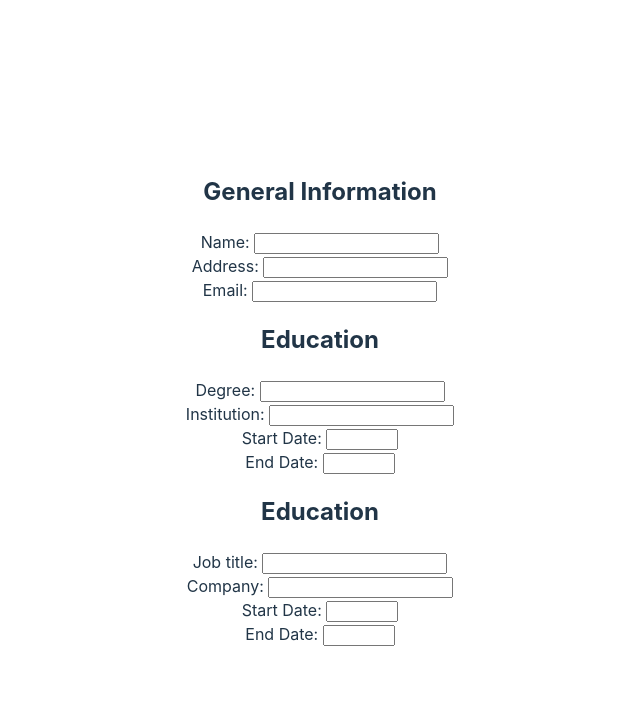
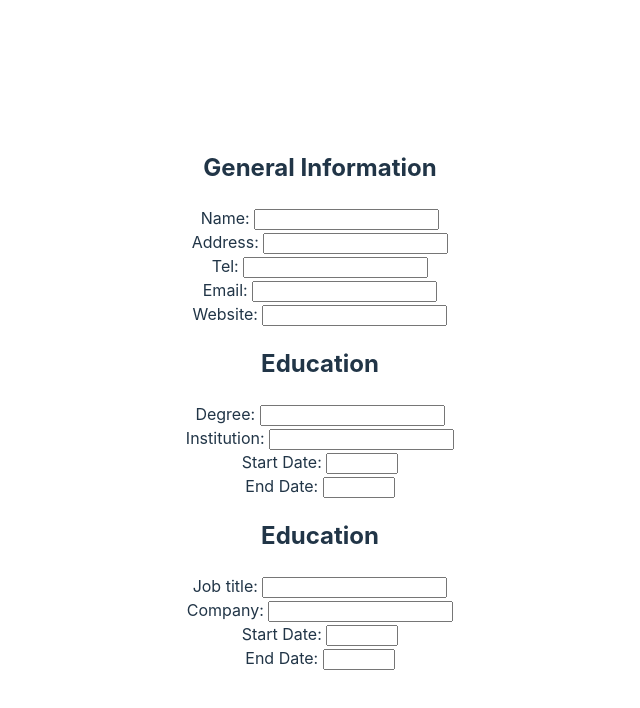
Before and after one commit to preto-phil/CV-Application, a React (Vite) app: page / in a window 1280 px wide. Shown: the top 708 px of the page, without its empty margins (320-960 px from the left). Built offline with nearby package versions, Linux system fonts and the light colour scheme.

Commit message:
Extracted child functions

```diff
--- a/src/Education.jsx
+++ b/src/Education.jsx
@@ -1,9 +1,7 @@
 
-
-export default function Education() {
+function Degree() {
   return (
-    <div className="generalDiv">
-      <h2>Education</h2>
+    <>
       <label htmlFor="degree">Degree:{' '}
         <input
           id="degree"
@@ -35,6 +33,15 @@ export default function Education() {
           max="2023"
         />
       </label>
+    </>
+  )
+}
+
+export default function Education() {
+  return (
+    <div className="generalDiv">
+      <h2>Education</h2>
+      <Degree />
     </div>
   )
 }
--- a/src/Experience.jsx
+++ b/src/Experience.jsx
@@ -1,8 +1,15 @@
+const job = [
+  {
+    title: 'Job Title',
+    company: 'Company',
+    start: 'Start',
+    end: 'End'
+  },
+]
 
-
-export default function Experience() {
+function Job() {
   return (
-    <div className="generalDiv">
+    <>
       <h2>Education</h2>
       <label htmlFor="title">Job title:{' '}
         <input
@@ -35,6 +42,14 @@ export default function Experience() {
           max="2023"
         />
       </label>
+    </>
+  )
+}
+
+export default function Experience() {
+  return (
+    <div className="generalDiv">
+      <Job />
     </div>
   )
 }
--- a/src/General.jsx
+++ b/src/General.jsx
@@ -18,12 +18,26 @@ export default function General() {
         />
       </label>
       <br />
+      <label htmlFor="tel">Tel:{' '}
+        <input
+          id="tel"
+          type="tel"
+        />
+      </label>
+      <br />
       <label htmlFor="email">Email:{' '}
         <input
           id="email"
           type="email"
         />
       </label>
+      <br />
+      <label htmlFor="website">Website:{' '}
+        <input
+          id="website"
+          type="url"
+        />
+      </label>
     </div>
   )
 }
```
